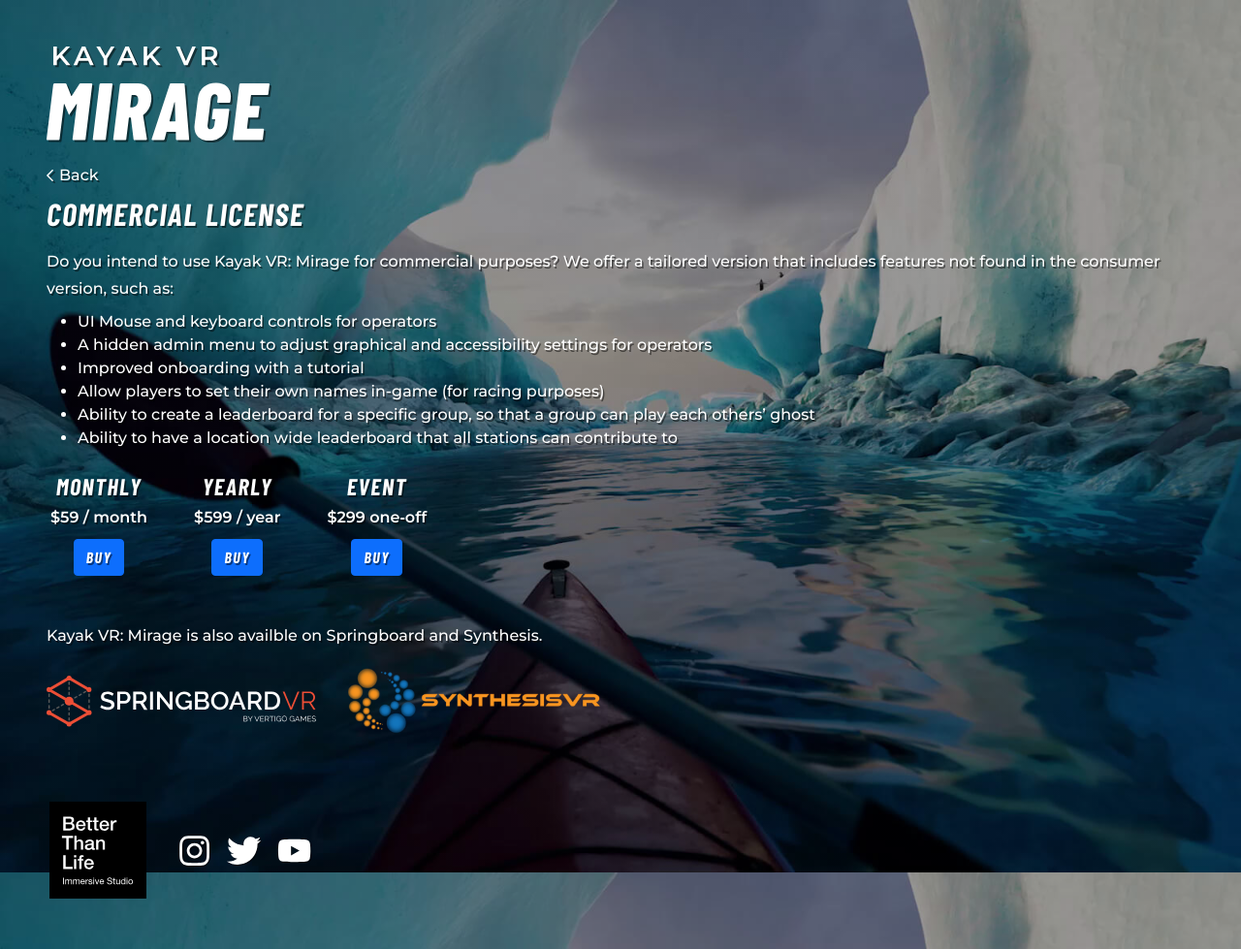
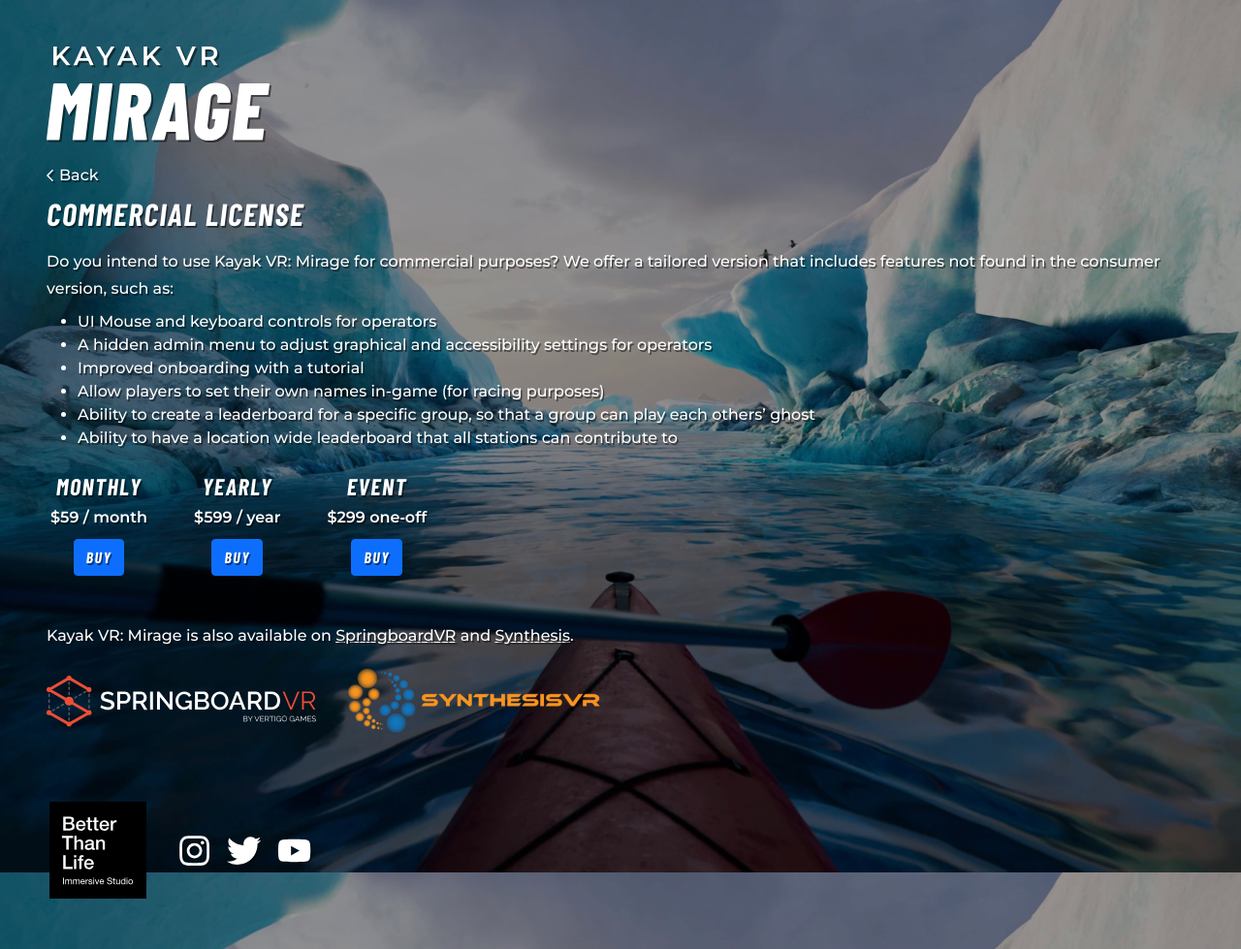
Before and after one commit to aijkoopmans/kayakvr, a Jekyll site: the page built from commercial_license.html, in a window 1280 px wide. Shown: the whole page at 97% size. Built offline with Jekyll 4.4.1, drawn with Linux system fonts in a browser that asks for light colours.

Commit message:
feedback

```diff
--- a/commercial_license.html
+++ b/commercial_license.html
@@ -18,24 +18,24 @@
     <div class="">
       <h4 class="mb-1">Monthly</h4>
       <p class="mb-2"><span class="fw-bold">$59&nbsp;/&nbsp;month</span></p>
-      <a href="https://buy.stripe.com/28o5n89mCbOe8HC7sy" class="btn btn-primary barlow">Buy</a>
+      <a target="_blank" href="https://buy.stripe.com/28o5n89mCbOe8HC7sy" class="btn btn-primary barlow">Buy</a>
     </div>
     <div class="px-2 px-sm-5">
       <h4 class="mb-1">Yearly</h4>
       <p class="mb-2">
         <span class="fw-bold">$599&nbsp;/&nbsp;year</span>
       </p>
-      <a href="https://buy.stripe.com/6oE6rceGW6tU9LG149" class="btn btn-primary barlow">Buy</a>
+      <a target="_blank" href="https://buy.stripe.com/6oE6rceGW6tU9LG149" class="btn btn-primary barlow">Buy</a>
     </div>
     <div class="">
       <h4 class="mb-1">Event</h4>
       <p class="mb-2"><span class="fw-bold">$299&nbsp;one&#8209;off</span></p>
-      <a href="https://buy.stripe.com/aEUeXI0Q6f0qaPK6os" class="btn btn-primary barlow">Buy</a>
+      <a target="_blank" href="https://buy.stripe.com/aEUeXI0Q6f0qaPK6os" class="btn btn-primary barlow">Buy</a>
     </div>
   </div>
 
 
-  <p class="mt-4 mt-lg-5 mb-0">Kayak VR: Mirage is also availble on Springboard</a> and Synthesis.</p>
+  <p class="mt-4 mt-lg-5 mb-0">Kayak VR: Mirage is also available on <a target="_blank" href="https://springboardvr.com/marketplace/kayakvrmirage">SpringboardVR</a> and <a target="_blank" href="https://games.synthesisvr.com/games/kayak-vr-mirage" href="">Synthesis</a>.</p>
   <div class="row align-items-center">
     <div class="col-6 col-sm-4 col-lg-3">
       <a target="_blank" href="https://springboardvr.com/marketplace/kayakvrmirage"><img class="img-fluid" src="{{ site.baseurl }}/images/springboard.svg"></a>
--- a/css/style.scss
+++ b/css/style.scss
@@ -25,7 +25,7 @@
 
 .bg-image{
   // background: rgb(0,0,0) url('{{ site.baseurl }}/images/FinalTrailer_16_9_Fade_InBetween_1080P_4K_Youtube_HQ_ArcticBrighter.mp4_snapshot_00.43.000.jpg') no-repeat center center fixed;
-  background: linear-gradient(rgba(0, 0, 0, 0.4), rgba(0, 0, 0, 0.4)), url('{{ site.baseurl }}/images/vlcsnap-2022-08-04-13h58m18s809.jpg') no-repeat center center fixed;
+  background: linear-gradient(rgba(0, 0, 0, 0.4), rgba(0, 0, 0, 0.4)), url('{{ site.baseurl }}/images/bg_arctic.jpg') no-repeat center center fixed;
   -webkit-background-size: cover;
   -moz-background-size: cover;
   -o-background-size: cover;
@@ -45,6 +45,10 @@
 
 p{
   line-height: 1.75;
+}
+
+a{
+  color: #fff !important;
 }
 
 .links{
```
Also changed, not shown: images/bg_arctic.jpg (added).
